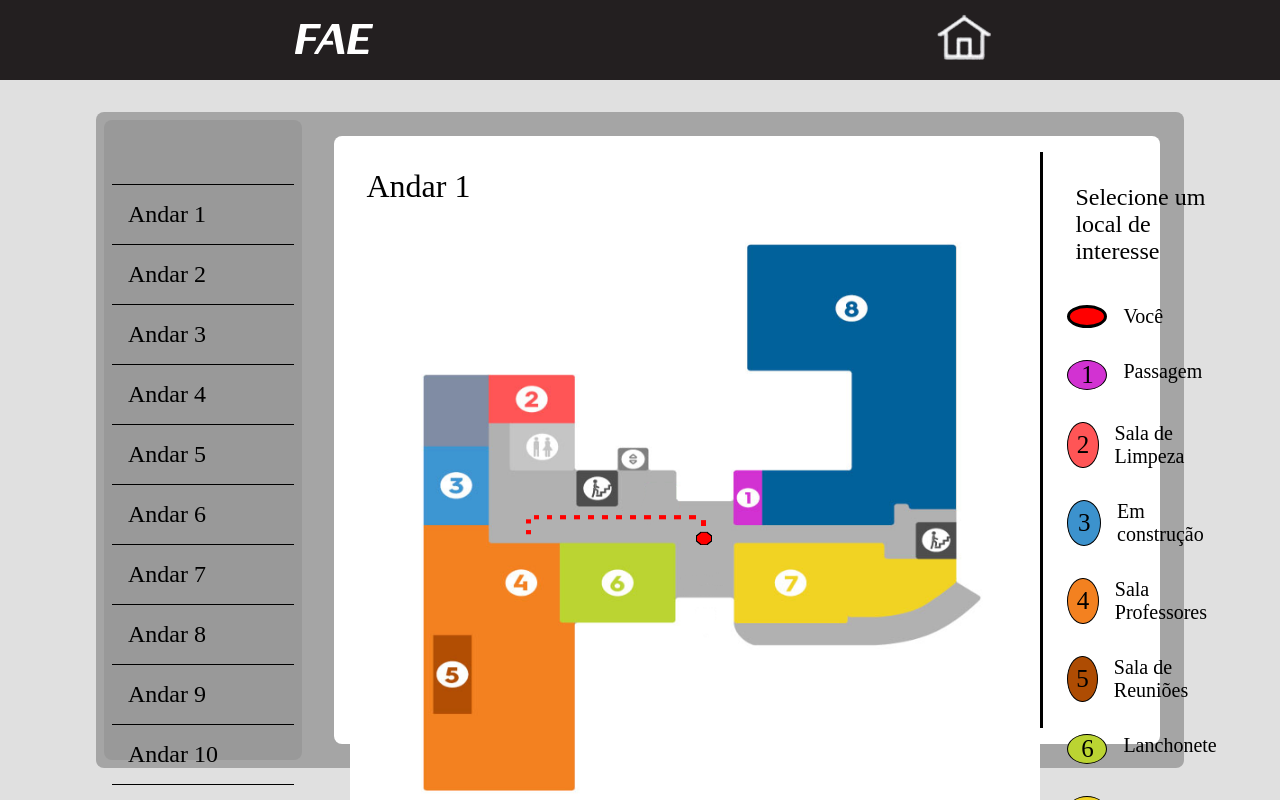
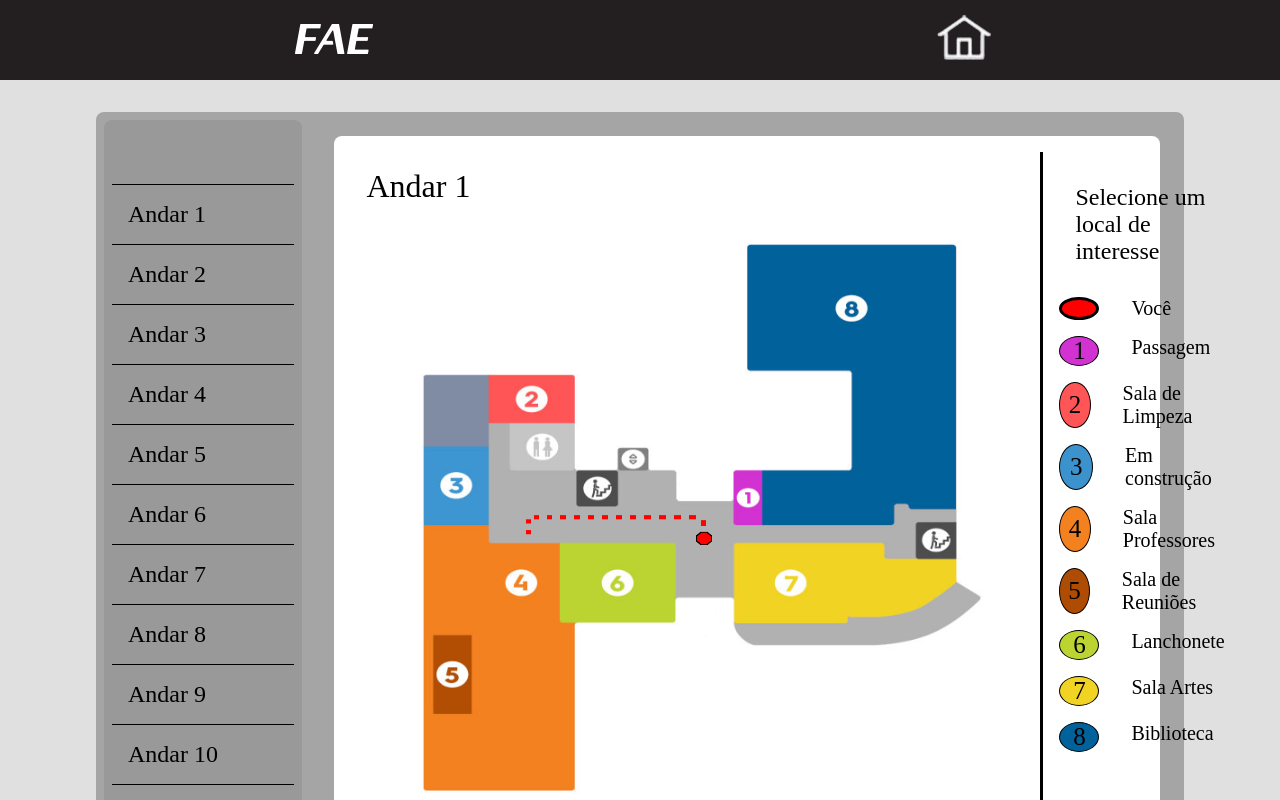
Before and after one commit to GregOliverDev/MyGirl, a Next.js app: page /pages/Maps in a window 1280 px wide. Built offline with nearby package versions, Linux system fonts and the light colour scheme.

Commit message:
Alter size

```diff
--- a/src/app/components/Maps/Maps.module.css
+++ b/src/app/components/Maps/Maps.module.css
@@ -37,7 +37,7 @@
 
 .mainMaps {
   width: 100%;
-  height: 90%;
+  height: 100%;
   padding: 2rem 6rem;
 }
 
@@ -133,11 +133,10 @@
 .legendItens {
   width: 100%;
   display: flex;
-  gap: 1rem;
+  gap: 2rem;
   color: black;
   font-weight: normal;
   font-family: cursive;
-  padding: 0.5rem;
   font-size: 20px;
   list-style-type: none;
 }
```
Also changed, not shown: public/assets/Menu.jpeg.
